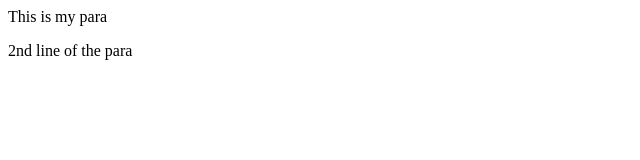
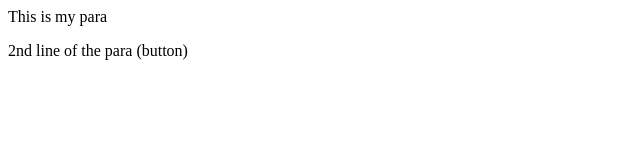
Before and after one commit to ashhar-d/localrepo, a plain HTML site: page index.html in a window 1280 px wide. Shown: the full height of the page, 0-640 px from the left. Drawn offline with Linux system fonts and the light colour scheme.

```diff
--- a/index.html
+++ b/index.html
@@ -1,3 +1,3 @@
 <p>This is my para</p>
 
-<p>2nd line of the para</p>
+<p>2nd line of the para (button)</p>
```
